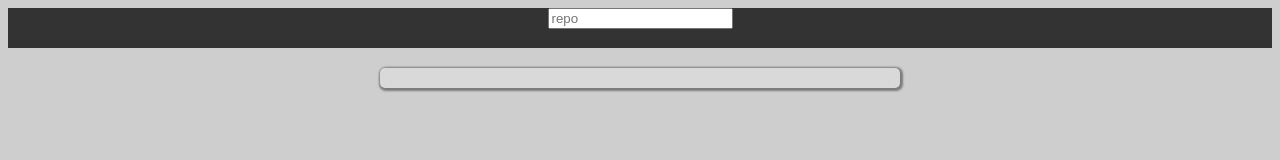
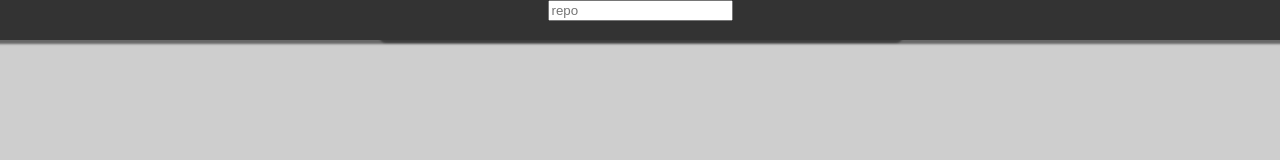
Before and after one commit to mgiulio/gh-issue-tracker-bb, a website: page src/index.html in a window 1280 px wide. Drawn offline with Linux system fonts and the light colour scheme; files that its build step writes are made by us from their sources.

Commit message:
Fixed toolbar

```diff
--- a/src/style.css
+++ b/src/style.css
@@ -3,10 +3,17 @@ body {
 }
 
 #toolbar {
+	position: fixed;
+	top: 0;
+	left: 0;
+	width: 100%;
 	height: 40px;
+
+	text-align: center;
+
 	background-color: #333;
 	color: #f6f6f6;
-	text-align: center;
+	box-shadow: 0px 2px 2px 2px rgba(0,0,0, 0.5);
 }
 
 #list .items {
```
